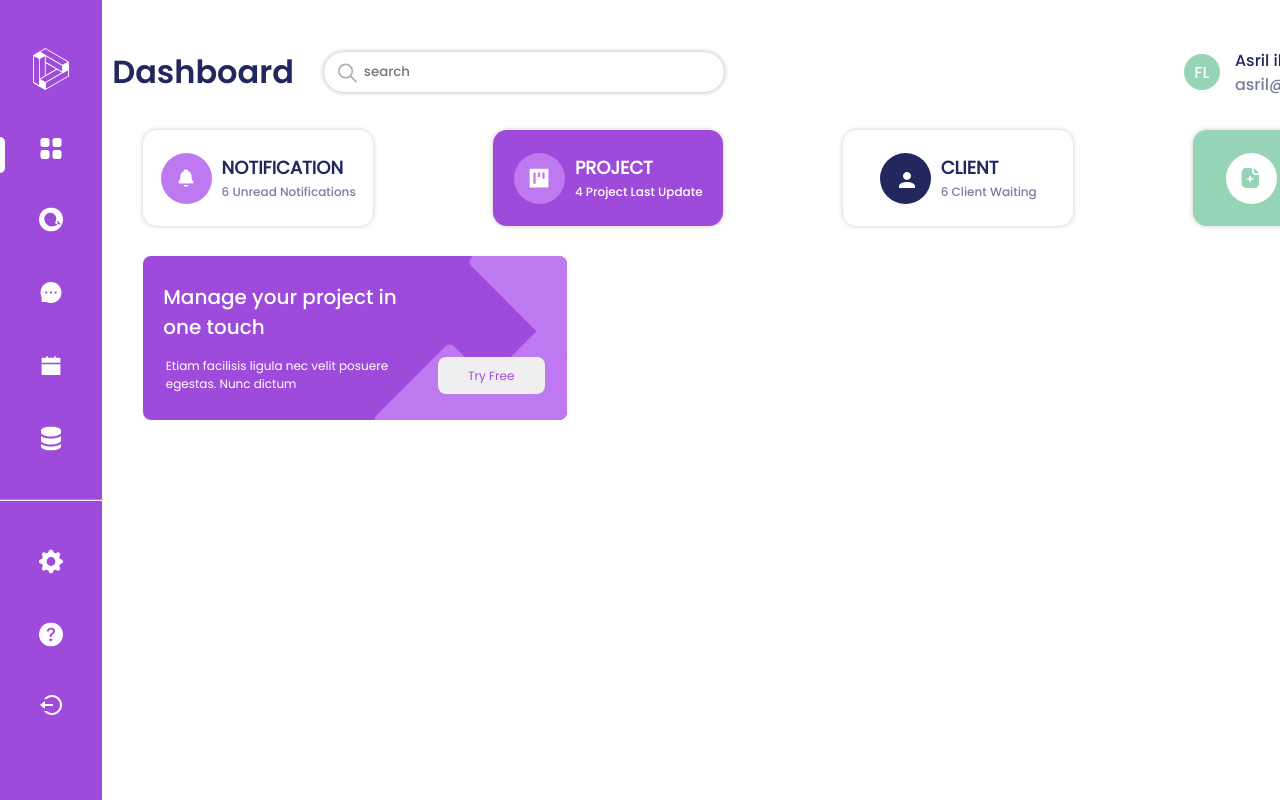
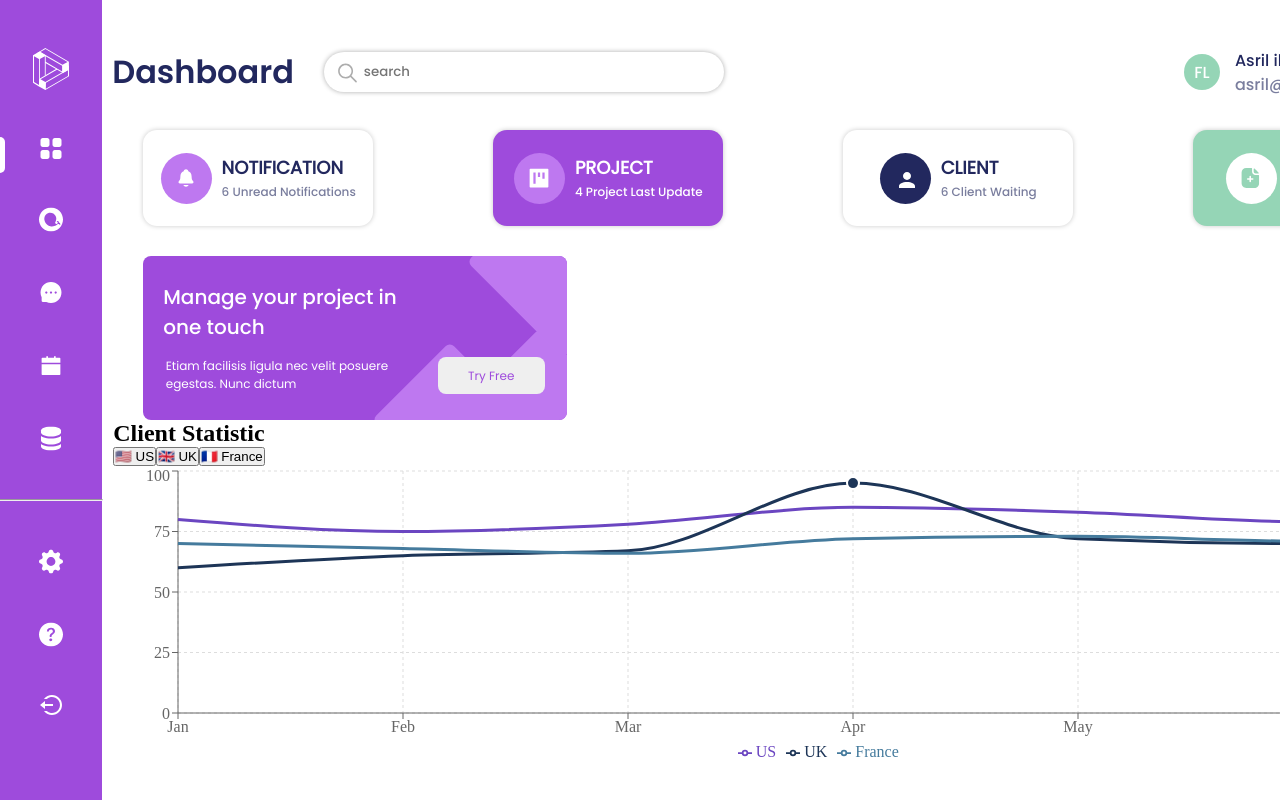
Before and after one commit to mohamed1383/admin-dashboard, a React (Vite) app: page / in a window 1280 px wide. Shown: the top 800 px of the page. Built offline with nearby package versions, Linux system fonts and the light colour scheme.

Commit message:
Update dashboard.jsx

```diff
--- a/src/pages/dashboard/dashboard.jsx
+++ b/src/pages/dashboard/dashboard.jsx
@@ -2,6 +2,7 @@ import React from 'react'
 import './dashboard.css'
 import DataBox from '../../components/databox'
 import MeasageBox from '../../components/measage-box'
+import ClientStatisticChart from '../../components/chart'
 
 const dataBoxes = [
   {id: 1,text1: 'NOTIFICATION' , text2: '6 Unread Notifications' ,textColor: false,iconName: false, iconBackgroundColor: '#BE78F0', iconColor: '#fff', backgroundColor: '#fff'},
@@ -19,6 +20,7 @@ export default function Dashboard({size2}) {
         ))}
       </div>
         <MeasageBox></MeasageBox>
+        <ClientStatisticChart></ClientStatisticChart>
     </div>
   )
 }
```
